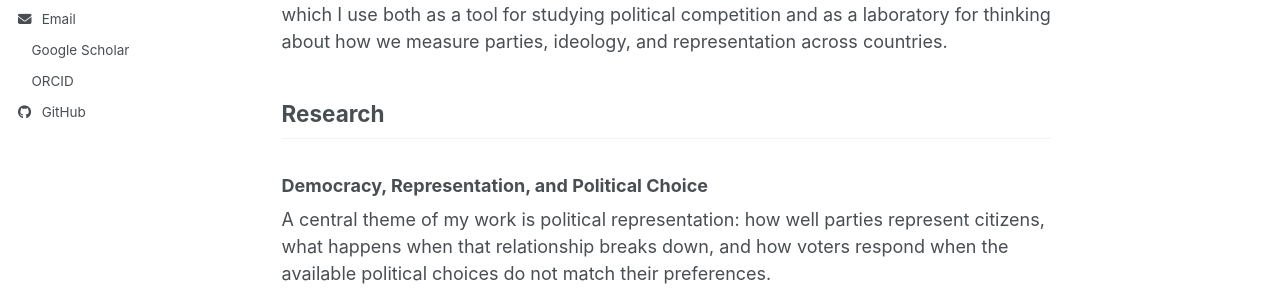
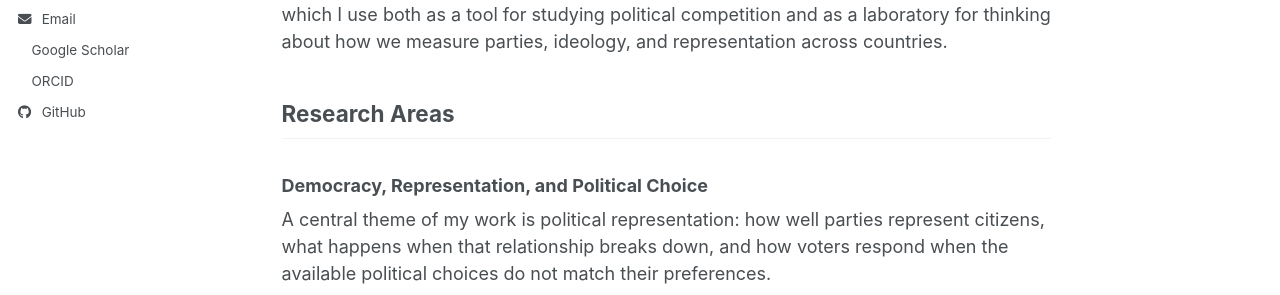
Before and after one commit to ryanbakker-ps/ryanbakker-ps.github.io, a Jekyll site: the page built from _pages/about.md, in a window 1280 px wide and 900 px high. Shown: the part 405-700 px from the top of the window. Built offline with Jekyll 4.4.1, drawn with Linux system fonts in a browser that asks for light colours; a style sheet for code colours, icons or effects is not loaded.

Commit message:
Rename 'Research' section to 'Research Areas'

```diff
--- a/_pages/about.md
+++ b/_pages/about.md
@@ -13,7 +13,7 @@ Much of my research focuses on political parties, ideology, and representation,
 
 I also work extensively on political measurement and quantitative methodology. Since 2008, I have served as Principal Investigator of the **Chapel Hill Expert Survey (CHES)**, which I use both as a tool for studying political competition and as a laboratory for thinking about how we measure parties, ideology, and representation across countries.
 
-## Research
+## Research Areas
 
 ### Democracy, Representation, and Political Choice
 
```
